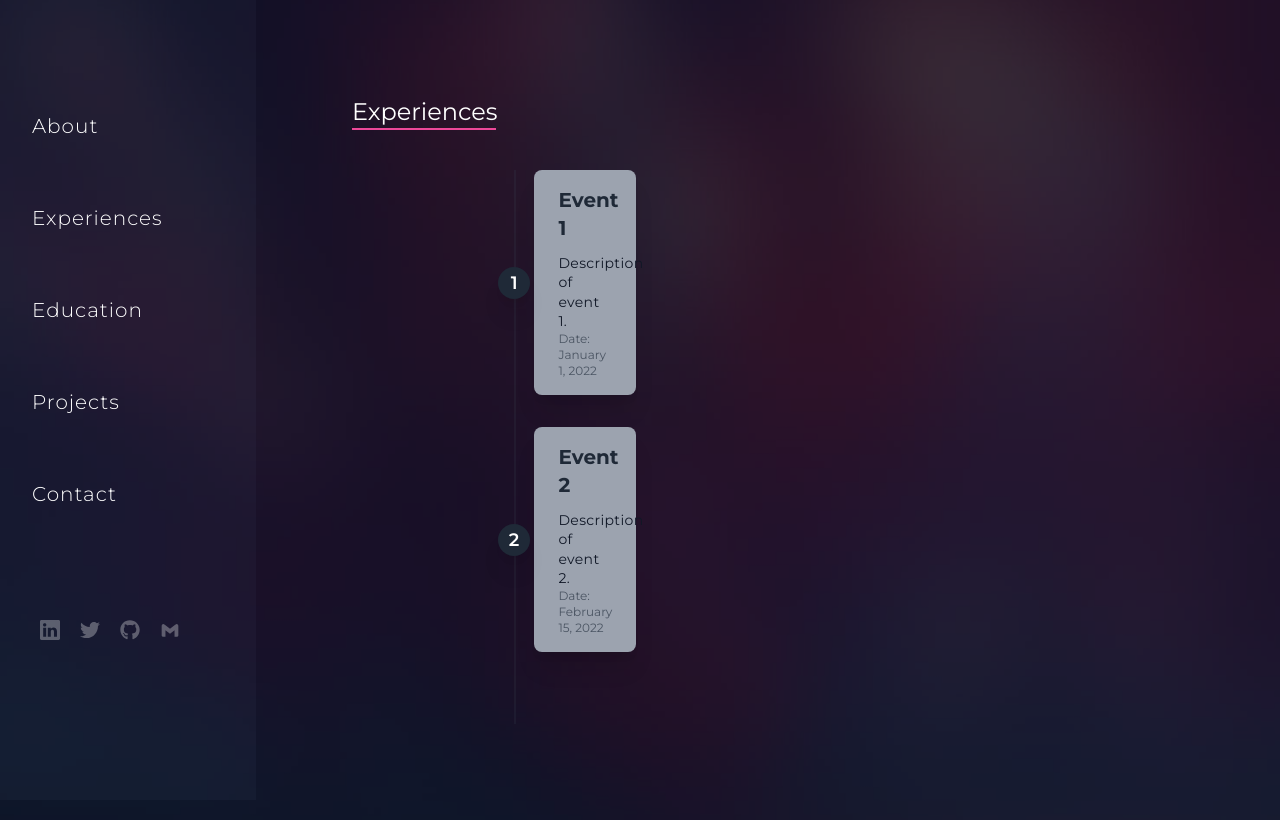
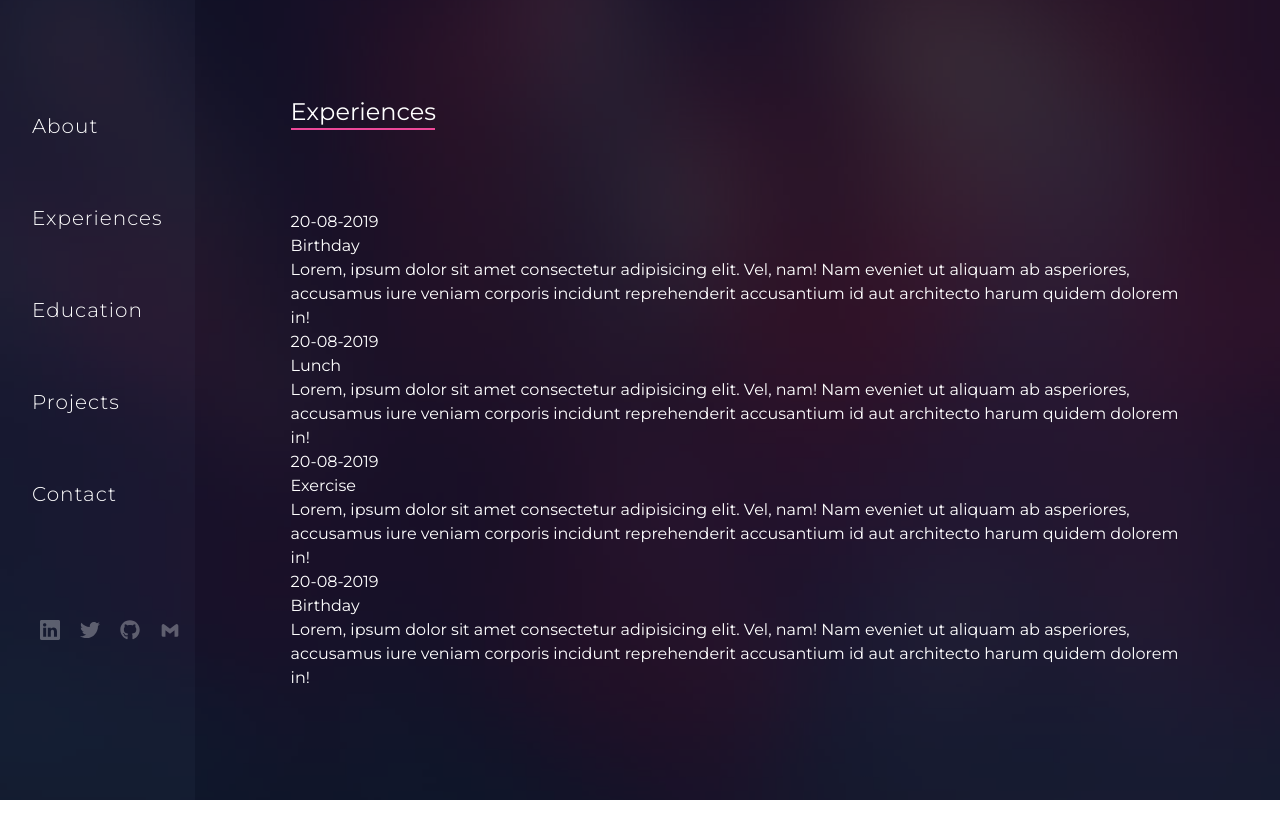
Before and after one commit to ctokoli/my_portfolio, a React (Vite) app: page /experience in a window 1280 px wide. Built offline with nearby package versions, Linux system fonts and the light colour scheme.

Commit message:
Update timelineComponent.jsx

```diff
--- a/src/components/timelineComponent.jsx
+++ b/src/components/timelineComponent.jsx
@@ -1,39 +1,75 @@
 const TimelineComponents = () => {
+
     return (
-        <div>
-                <div className="max-w-2xl mx-auto">
-                {/* Timeline Container */}
-                    <div className="relative wrap overflow-hidden p-10 h-full">
+        <div className="mt-20 ml-20">
+    <div className="timeline">
+  <div className="timeline__event  animated fadeInUp delay-3s timeline__event--type1">
+    <div className="timeline__event__icon ">
+      <i className="lni-cake"></i>
+      <div className="timeline__event__date">
+        20-08-2019
+      </div>
+    </div>
+    <div className="timeline__event__content ">
+      <div className="timeline__event__title">
+        Birthday
+      </div>
+      <div className="timeline__event__description">
+        <p>Lorem, ipsum dolor sit amet consectetur adipisicing elit. Vel, nam! Nam eveniet ut aliquam ab asperiores, accusamus iure veniam corporis incidunt reprehenderit accusantium id aut architecto harum quidem dolorem in!</p>
+      </div>
+    </div>
+  </div>
+  <div className="timeline__event animated fadeInUp delay-2s timeline__event--type2">
+    <div className="timeline__event__icon">
+      <i className="lni-burger"></i>
+      <div className="timeline__event__date">
+        20-08-2019
+      </div>
+    </div>
+    <div className="timeline__event__content">
+      <div className="timeline__event__title">
+        Lunch
+      </div>
+      <div className="timeline__event__description">
+        <p>Lorem, ipsum dolor sit amet consectetur adipisicing elit. Vel, nam! Nam eveniet ut aliquam ab asperiores, accusamus iure veniam corporis incidunt reprehenderit accusantium id aut architecto harum quidem dolorem in!</p>
+      </div>
+    </div>
+  </div>
+  <div className="timeline__event animated fadeInUp delay-1s timeline__event--type3">
+    <div className="timeline__event__icon">
+      <i className="lni-slim"></i>
+      <div className="timeline__event__date">
+        20-08-2019
+      </div>
+    </div>
+    <div className="timeline__event__content">
+      <div className="timeline__event__title">
+        Exercise
+      </div>
+      <div className="timeline__event__description">
+        <p>Lorem, ipsum dolor sit amet consectetur adipisicing elit. Vel, nam! Nam eveniet ut aliquam ab asperiores, accusamus iure veniam corporis incidunt reprehenderit accusantium id aut architecto harum quidem dolorem in!</p>
+      </div>
 
-                        {/* Timeline Dots */}
-                        <div className="border-2-2 absolute border-opacity-20 border-gray-700 h-full border" style={{ left: '50%' }}></div>
+    </div>
+  </div>
+  <div className="timeline__event animated fadeInUp timeline__event--type1">
+    <div className="timeline__event__icon">
+      <i className="lni-cake"></i>
+      <div className="timeline__event__date">
+        20-08-2019
+      </div>
+    </div>
+    <div className="timeline__event__content">
+      <div className="timeline__event__title">
+        Birthday
+      </div>
+      <div className="timeline__event__description">
+        <p>Lorem, ipsum dolor sit amet consectetur adipisicing elit. Vel, nam! Nam eveniet ut aliquam ab asperiores, accusamus iure veniam corporis incidunt reprehenderit accusantium id aut architecto harum quidem dolorem in!</p>
+      </div>
+    </div>
+  </div>
 
-                        {/* Timeline Items */}
-                        <div className="mb-8 flex justify-between items-center w-full right-timeline">
-                            <div className="order-1 w-5/12"></div>
-                            <div className="z-20 flex items-center order-1 bg-gray-800 shadow-xl w-8 h-8 rounded-full">
-                                <h1 className="mx-auto text-white font-semibold text-lg">1</h1>
-                            </div>
-                            <div className="order-1 bg-gray-400 rounded-lg shadow-xl w-5/12 px-6 py-4">
-                                <h3 className="mb-3 font-bold text-gray-800 text-xl">Event 1</h3>
-                                <p className="text-sm leading-snug tracking-wide text-gray-900">Description of event 1.</p>
-                                <p className="text-xs text-gray-600">Date: January 1, 2022</p>
-                            </div>
-                        </div>
-
-                        <div className="mb-8 flex justify-between items-center w-full right-timeline">
-                            <div className="order-1 w-5/12"></div>
-                            <div className="z-20 flex items-center order-1 bg-gray-800 shadow-xl w-8 h-8 rounded-full">
-                                <h1 className="mx-auto text-white font-semibold text-lg">2</h1>
-                            </div>
-                            <div className="order-1 bg-gray-400 rounded-lg shadow-xl w-5/12 px-6 py-4">
-                                <h3 className="mb-3 font-bold text-gray-800 text-xl">Event 2</h3>
-                                <p className="text-sm leading-snug tracking-wide text-gray-900">Description of event 2.</p>
-                                <p className="text-xs text-gray-600">Date: February 15, 2022</p>
-                            </div>
-                    </div>
-                </div>
-            </div>
+</div>
         </div>
   );
 }
```
